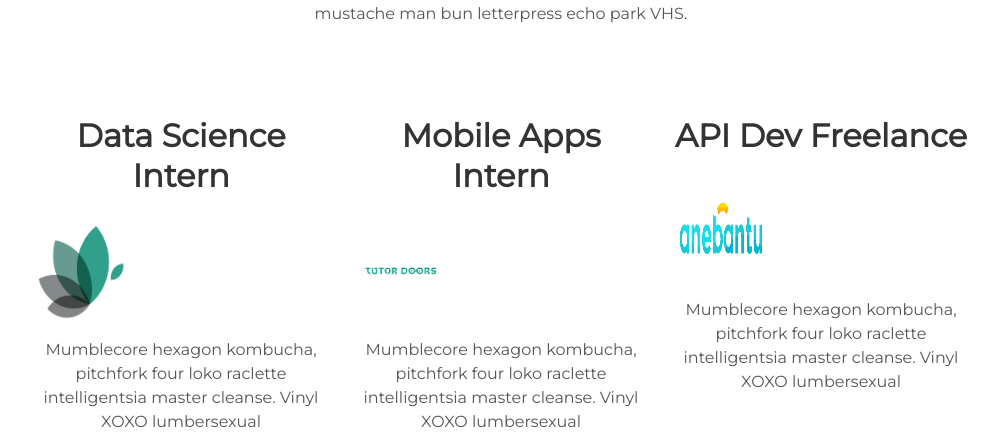
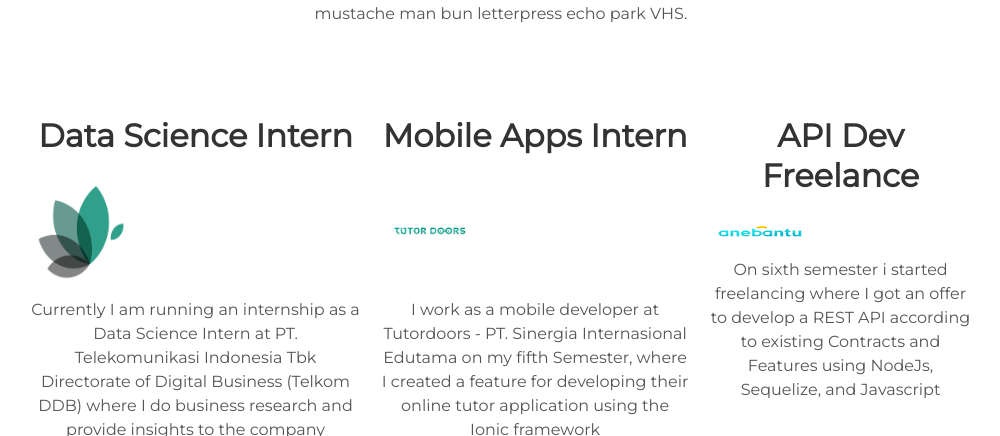
Before and after one commit to Fizdan/Fizdan.github.io, a Jekyll site: the page built from index.md, in a window 1280 px wide and 900 px high, scrolled down 1103 px, cut to the strip 0-436 px from the top of the window. Shown: the whole strip, without its empty margins (139-1139 px from the left). Built offline with Jekyll 4.4.1, drawn with Linux system fonts in a browser that asks for light colours; our own code applies the rules of GitHub Pages for plain Markdown files.

Commit message:
set work experience

```diff
--- a/_includes/about.html
+++ b/_includes/about.html
@@ -6,19 +6,16 @@
     <div class="tech">
       <h2>Data Science Intern</h2>
       <img class="iconCustom" style="height: 100px; width: 100px;" alt="DDBTelkom" src="{{ "/assets/img/DDSlogo.png" | prepend: site.baseurl }}" />
-      <p>Mumblecore hexagon kombucha, pitchfork four loko raclette intelligentsia master cleanse.
-        Vinyl XOXO lumbersexual</p>
+      <p>Currently I am running an internship as a Data Science Intern at PT. Telekomunikasi Indonesia Tbk Directorate of Digital Business (Telkom DDB) where I do business research and provide insights to the company</p>
     </div>
     <div class="tech">
       <h2>Mobile Apps Intern</h2>
       <img class="iconCustom" style="height: 100px; width: 100px;" alt="Tutordoors" src="{{ "/assets/img/Tutordoors.png" | prepend: site.baseurl }}" />
-      <p>Mumblecore hexagon kombucha, pitchfork four loko raclette intelligentsia master cleanse.
-        Vinyl XOXO lumbersexual</p>
+      <p>I work as a mobile developer at Tutordoors - PT. Sinergia Internasional Edutama on my fifth Semester, where I created a feature for developing their online tutor application using the Ionic framework</p>
     </div>
     <div class="tech">
       <h2>API Dev Freelance</h2>
-      <img class="iconCustom" style="height: 100px; width: 100px;" alt="AneBantu" src="{{ "/assets/img/Anebantu.png" | prepend: site.baseurl }}" />
-      <p>Mumblecore hexagon kombucha, pitchfork four loko raclette intelligentsia master cleanse.
-        Vinyl XOXO lumbersexual</p>
+      <img class="iconCustom" style="height: 33; width: 100px;" alt="AneBantu" src="{{ "/assets/img/Anebantu.png" | prepend: site.baseurl }}" />
+      <p>On sixth semester i started freelancing where I got an offer to develop a REST API according to existing Contracts and Features using NodeJs, Sequelize, and Javascript</p>
     </div>
 </div>
```
